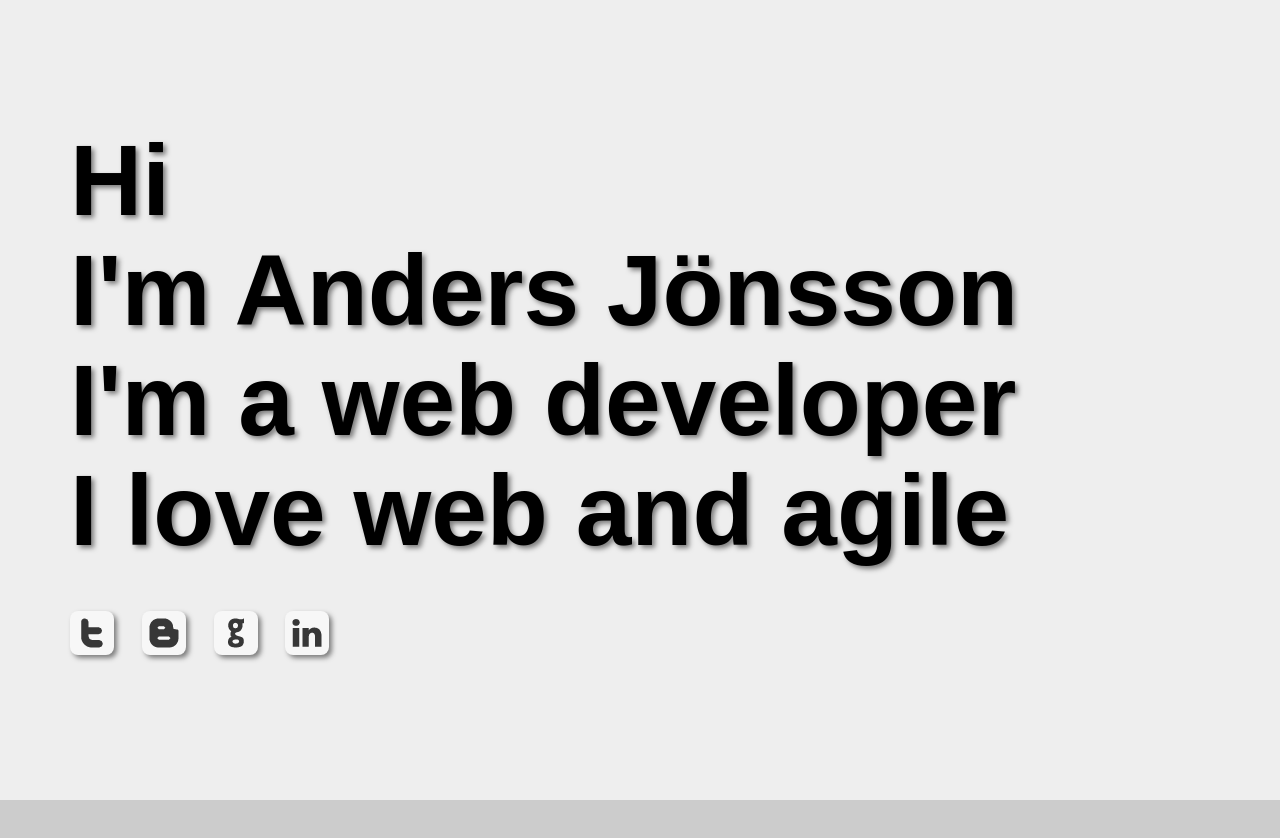
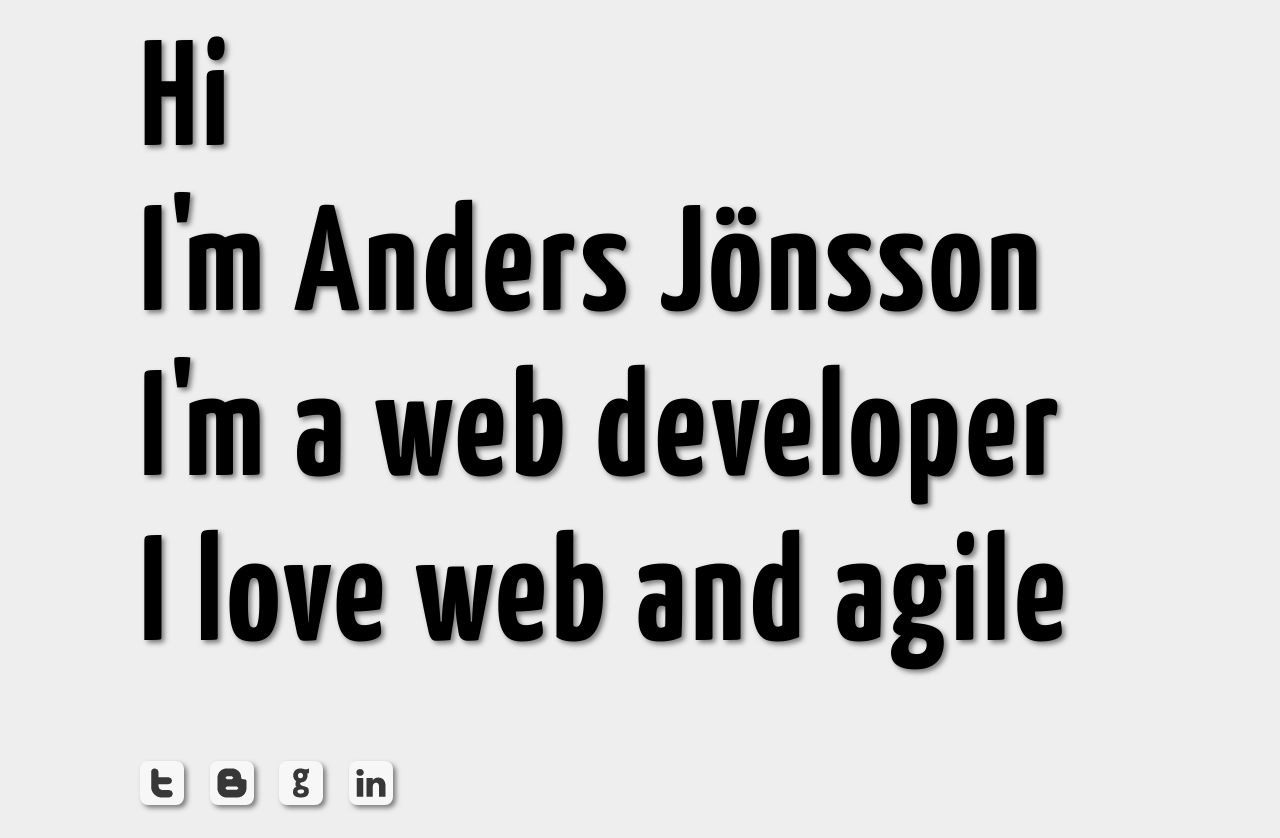
Before and after one commit to archive/archive.github.com, a plain HTML site: page index.html in a window 1280 px wide. Before the commit the page ends 800 px from the top, so only its background shows below. Drawn offline with Linux system fonts and the light colour scheme.

Commit message:
v0.0.0.1

```diff
--- a/index.html
+++ b/index.html
@@ -3,33 +3,37 @@
 <head>
 	<meta charset="utf-8">
 	<title>Anders Jönsson</title>
-	<meta name="description" content="">
+	<meta name="description" content="Anders Jönsson is an awesome web developer and an agile advocator">
 	<meta name="author" content="Anders Jönsson">
 	<meta name="viewport" content="width=device-width, initial-scale=1, maximum-scale=1">
 	<link rel="shortcut icon" href="favicon.png">
+	<!-- Ha, concatenate and minify... -->
 	<link rel="stylesheet" type="text/css" href="reset.css">
 	<link rel="stylesheet" type="text/css" href="styles.css">
 </head>
 <body>
-	<div id="content">
+	<!--
+		Wowo, how nice to see you!
+	-->
+	<article id="content">
+		<p>
+			Hi
+		</p>
 		<h1>
-			Hi
+			I'm Anders Jönsson
 		</h1>
 		<h2>
-			I'm Anders Jönsson
+			I'm a web developer
 		</h2>
 		<h3>
-			I'm a web developer
+			I love web and agile
 		</h3>
-		<h4>
-			I love web and agile
-		</h4>
-		<h5>
+		<nav>
 			<a href="http://twitter.com/anjonsson"><img src="twitter1.png" alt="twitter #anjonsson"></a>
 			<a href="http://andersjonsson.blogspot.com"><img src="blogger1.png" alt="blog andersjonsson.blogspot.com"></a>
 			<a href="http://github.com/archive"><img src="github1.png" alt="github archive"></a>
 			<a href="http://se.linkedin.com/pub/anders-jönsson/1a/b64/59a"><img src="linkedin1.png" alt="cv Anders Jönsson"></a>
-		</h5>
-	<div>
+		</nav>
+	<article>
 </body>
 </html>
--- a/styles.css
+++ b/styles.css
@@ -1,3 +1,10 @@
+@font-face {
+	font-family: 'Yanone Kaffeesatz Bold';
+	src: url('YanoneKaffeesatz-Bold.ttf') format('truetype');
+	font-weight: normal;
+	font-style: normal;
+}
+
 html,
 body {
 	width:100%;
@@ -5,6 +12,7 @@
 	margin:0;
 	padding:0;
 	background:#ccc;
+	font-size: 62.5%;
 }
 
 html {
@@ -14,23 +22,19 @@
 body {
 	display:table-cell;
 	vertical-align:middle;
-	font-size: 62.5%;
 	background-color: #EEE;
 	color: #262626;
 }
 
 #content {
-	max-width:114em;
 	margin:0 auto;
 	padding:1em;
 	color:#000;
 }
 
-h1, h2, h3, h4, h5 {
+h1, h2, h3, h4, h5, p, nav {
 	font-weight: bold;
-	font-size: 10em;
-	font-family: sans-serif;
-	line-height: 1.1em;
+	font-family: 'Yanone Kaffeesatz Bold', sans-serif;
 	text-shadow: #7D7D7D 3px 3px 5px;
 }
 
@@ -40,3 +44,43 @@
 	padding: 6px;
 	box-shadow: #7D7D7D 3px 3px 5px;
 }
+
+@media only screen and (max-width : 320px) {
+	h1, h2, h3, h4, h5, p, nav {
+		font-size: 7em;
+	}
+}
+
+@media only screen and (min-width : 321px) and (max-width : 768px) {
+	#content {
+		max-width:96em;
+	}
+
+	h1, h2, h3, h4, h5, p, nav {
+		font-size: 16em;
+		letter-spacing: 0.01em;
+	}
+}
+
+@media only screen and (min-width : 769px) and (max-width : 1024px) {
+	#content {
+		max-width:125em;
+	}
+
+	h1, h2, h3, h4, h5, p, nav {
+		font-size: 20em;
+		letter-spacing: 0.03em;
+	}
+}
+
+@media only screen and (min-width : 1025px) {
+	#content {
+		max-width:160em;
+	}
+
+	h1, h2, h3, h4, h5, p, nav {
+		font-size: 24em;
+		line-height: 1.1em;
+		letter-spacing: 0.03em;
+	}
+}
```
Also changed, not shown: YanoneKaffeesatz-Bold.ttf (added).
